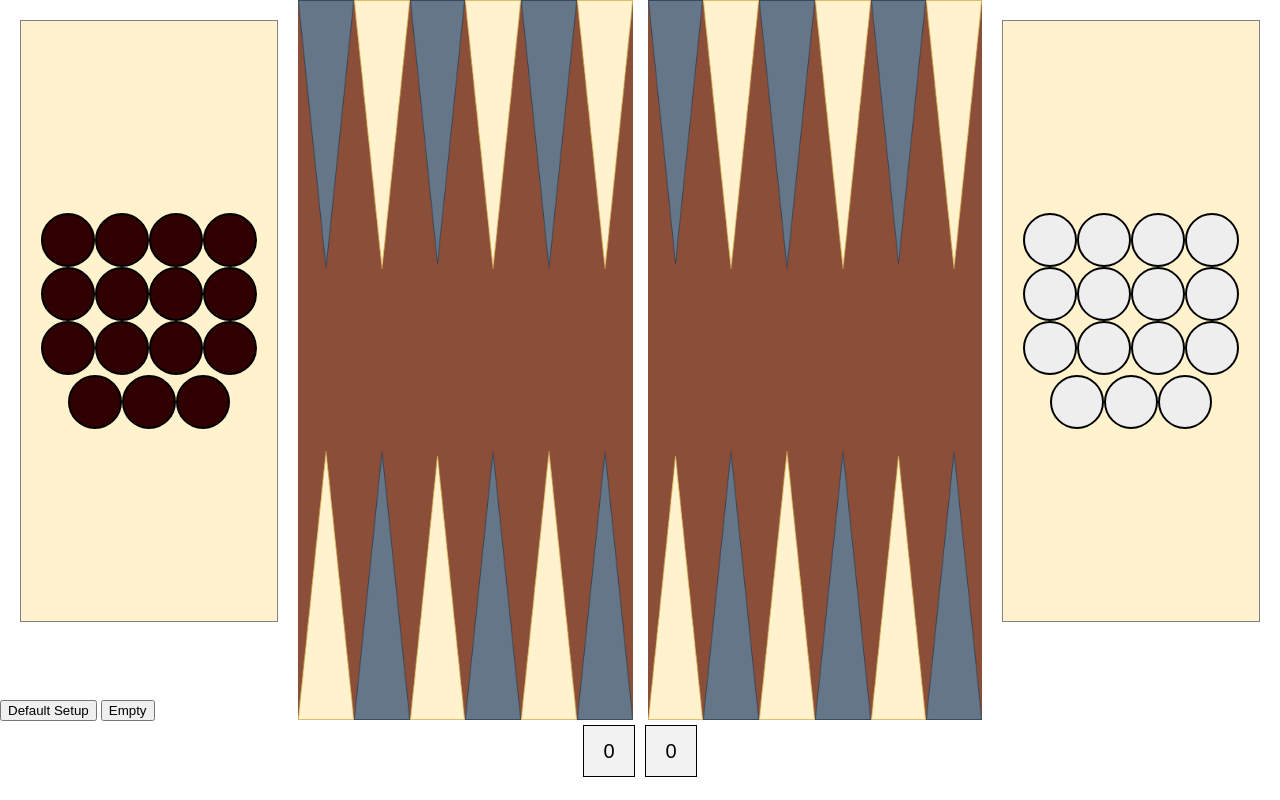
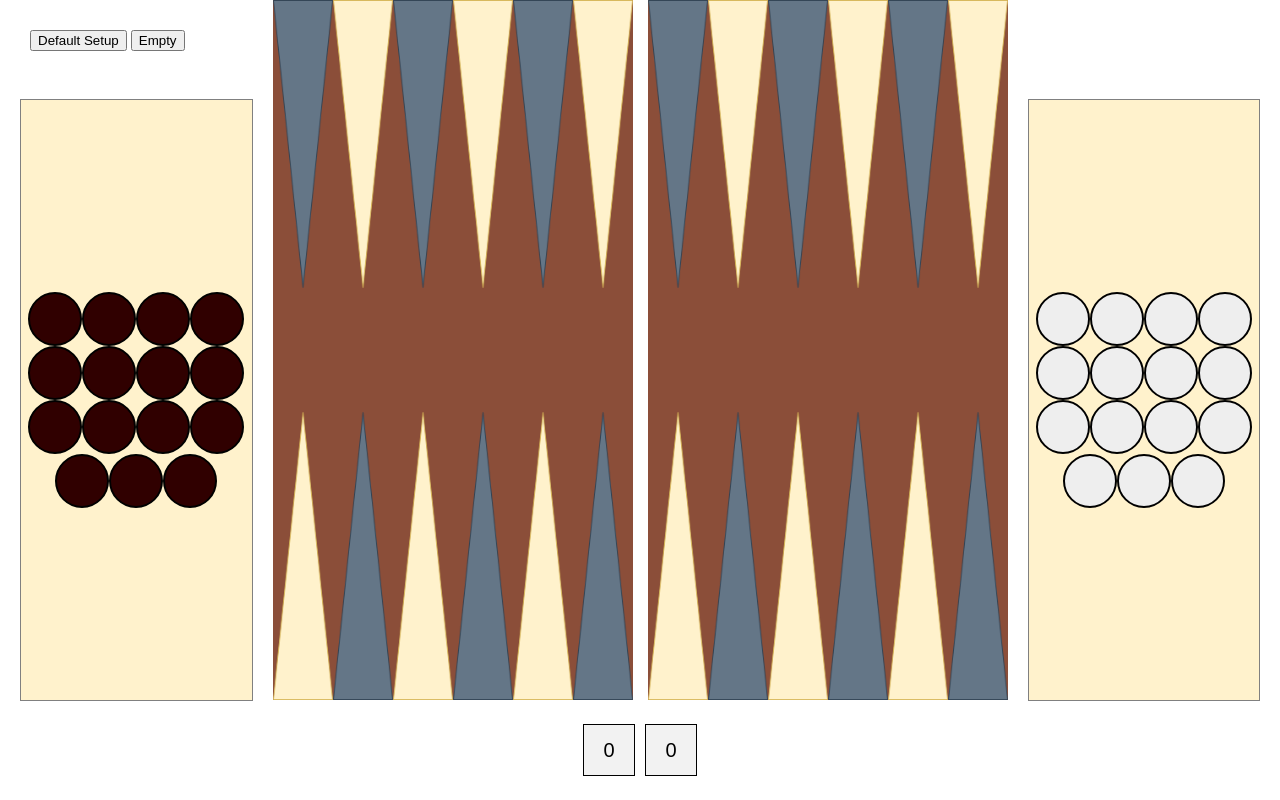
Before and after one commit to zupper/simple-backgammon, a plain HTML site: page index.html in a window 1280 px wide. Drawn offline with Linux system fonts and the light colour scheme.

Commit message:
improved layout a bit

```diff
--- a/style.css
+++ b/style.css
@@ -5,28 +5,15 @@ body {
 
 #controls {
   position: absolute;
-  top: 700px;
+  top: 30px;
+  left: 30px;
 }
 
 #backgammon {
   display: flex;
   flex-direction: row;
-  height: 100vh
-}
-
-.row {
-  display: flex;
-  height: 45%;
-}
-
-.column {
-  display: flex;
+  height: 100vh;
   align-items: center;
-  flex: 1;
-  width: 60px
-  padding: 5px;
-  box-sizing: border-box;
-  background-color: #8b4e39;
 }
 
 #upper > :nth-child(6), #lower > :nth-child(6) {
@@ -67,7 +54,40 @@ body {
 }
 
 #playing-field {
+  display: flex;
+  flex-direction: column;
   flex-grow: 1;
+  height: 100%;
+  aspect-ratio: 1 / 1.25;
+}
+
+#playing-field::before {
+  content: "";
+  display: block;
+  padding-left: 10%;
+}
+
+.row {
+  flex: 1 1 0px;
+  display: flex;
+}
+
+.column {
+  display: flex;
+  align-items: center;
+  flex: 1;
+  width: 60px;
+  padding: 5px;
+  box-sizing: border-box;
+  background-color: #8b4e39;
+}
+
+#dice {
+  display: flex;
+  justify-content: center;
+  align-items: center;
+  transition: background 0.1s;
+  height: 100px;
 }
 
 .side {
@@ -97,13 +117,6 @@ body {
   background-color: #eeeeee;
 }
 
-#dice {
-  display: flex;
-  justify-content: center;
-  margin-bottom: 20px;
-  transition: background 0.1s;
-}
-
 .die {
   width: 50px;
   height: 50px;
```
